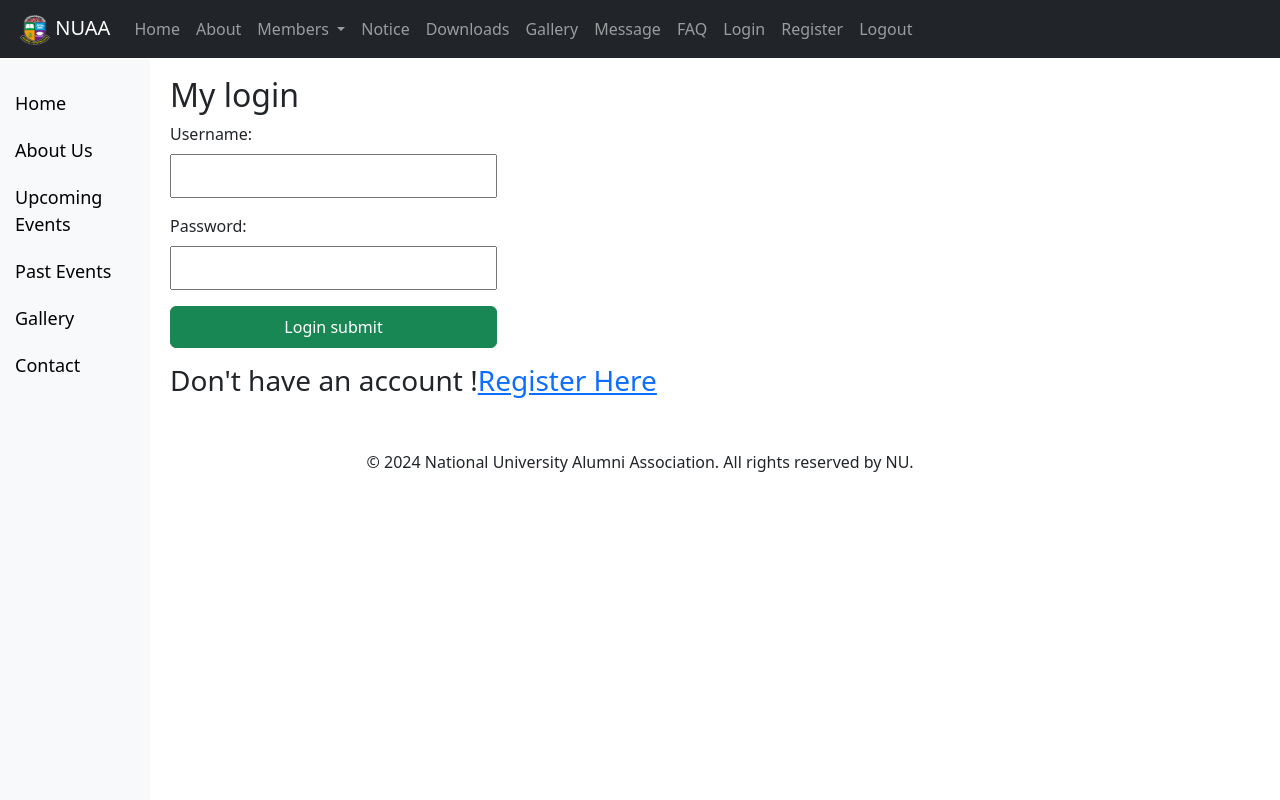
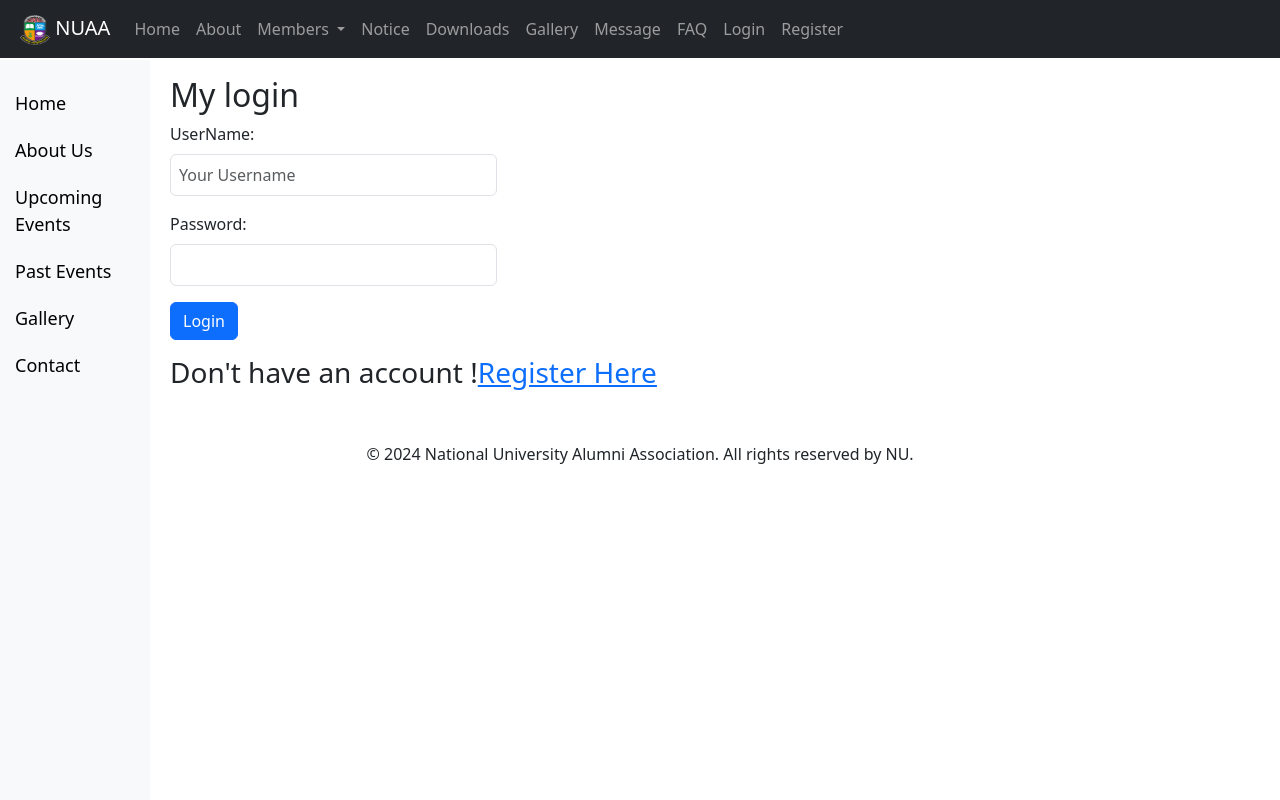
Before and after one commit to jewelnu/nuaa, a Django app: page /login/my-login in a window 1280 px wide. Run offline with Django 5.2, Linux system fonts and the light colour scheme.

Commit message:
Login logout alternate

```diff
--- a/exam/login/forms.py
+++ b/exam/login/forms.py
@@ -16,5 +16,5 @@ class Createuserform(UserCreationForm):
 #Authenticate form
 
 class LoginForm(AuthenticationForm):
-    username = forms.CharField(max_length=100)
-    password = forms.CharField(widget=forms.PasswordInput)
+    username = forms.CharField(label='UserName',widget=forms.TextInput(attrs={'class': 'form-control','placeholder': 'Your Username'}))
+    password = forms.CharField(label='Password', widget=forms.PasswordInput(attrs={'class': 'form-control'}))
--- a/exam/templates/common_code/base.html
+++ b/exam/templates/common_code/base.html
@@ -52,15 +52,19 @@
                 <li class="nav-item">
                     <a class="nav-link" href="{% url 'faq' %}">FAQ</a>
                 </li>
+                {% if user.is_authenticated %}
+                    <li class="nav-item">
+                        <a class="nav-link" href="{% url 'logout' %}">Logout</a>
+                    </li>
+                {% else %}
                     <li class="nav-item">
                         <a class="nav-link" href="{% url 'my-log' %}">Login</a>
                     </li>
                     <li class="nav-item">
                         <a class="nav-link" href="{% url 'register' %}">Register</a>
                     </li>
-                <li class="nav-item">
-                    <a class="nav-link" href="{% url 'logout' %}">Logout</a>
-                </li>
+                {% endif %}
+
             </ul>
         </div>
     </nav>
--- a/exam/templates/login/my-login.html
+++ b/exam/templates/login/my-login.html
@@ -8,12 +8,22 @@
 <h2>My login</h2>
 
     <form class="form-group" method="POST", autocomplete="off">
-        {%csrf_token%}
+        <!--{%csrf_token%}
 
         {{loginform.as_p}}
 
-       <input type ="submit" class="btn btn-success" value ="Login submit">
-
+       <input type ="submit" class="btn btn-success" value ="Login submit">-->
+       {% csrf_token %}
+       {{ loginform.non_field_errors }}
+       <div class="form-group">
+           {{ loginform.username.label_tag }}
+           {{ loginform.username }}
+       </div>
+       <div class="form-group">
+           {{ loginform.password.label_tag }}
+           {{ loginform.password }}
+       </div>
+       <button type="submit" class="btn btn-primary">Login</button>
    </form>
    <h3>Don't have an account !<a href="{% url 'register'%}">Register Here</a></h3>
 {% endblock %}
```
Lines whose indentation alone changed are shown as unchanged.
